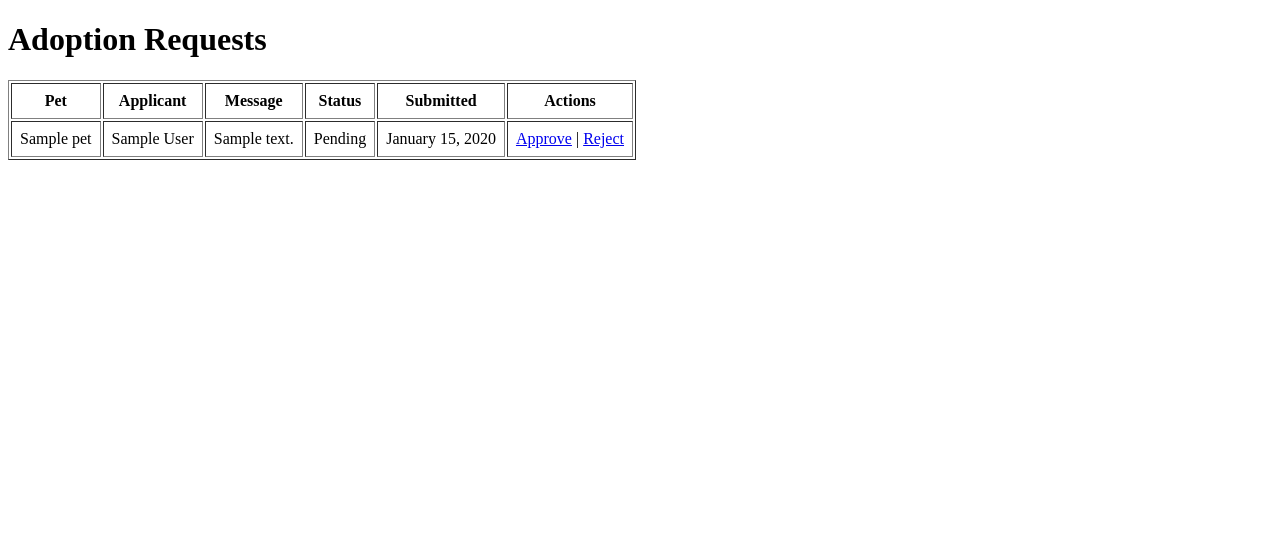
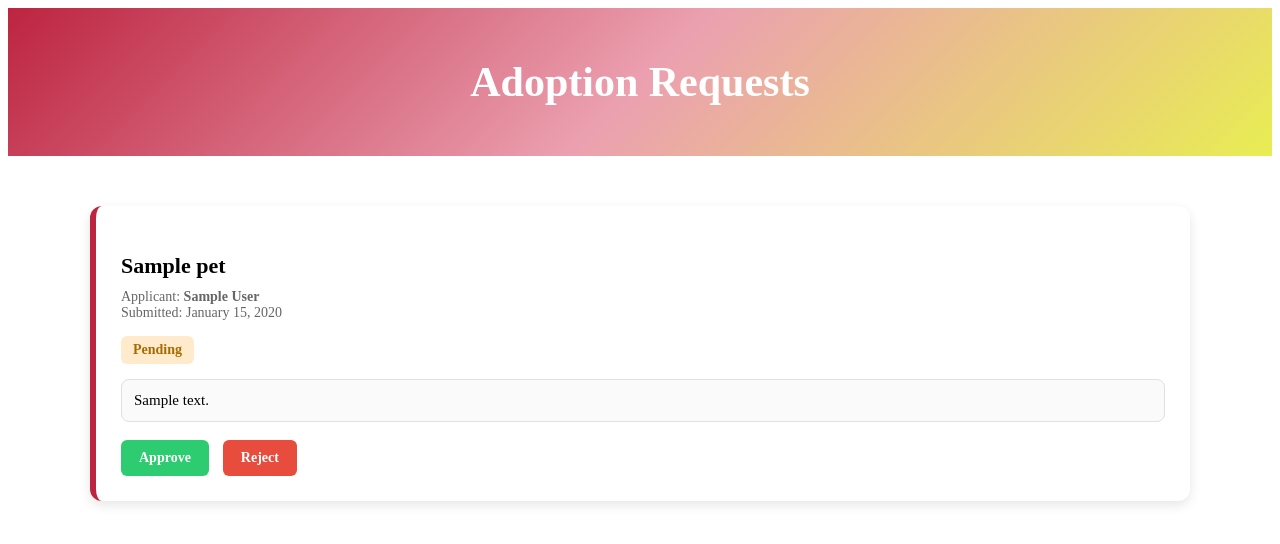
Before and after one commit to nickvibing/petadoptionplatform, a PHP site: page /petadoptionplatform/provider_requests.php in a window 1280 px wide. Shown: the top 544 px of the page. Run offline with PHP 8.4, Linux system fonts and the light colour scheme; the visitor is signed in with stand-in values (Sample User, id 1); tables that the repository leaves empty hold one stand-in row (values such as "Sample post").

Commit message:
adoption requests mostly working

```diff
--- a/public/provider_requests.php
+++ b/public/provider_requests.php
@@ -30,45 +30,167 @@ $stmt->bind_param("i", $providerId);
 $stmt->execute();
 $result = $stmt->get_result();
 ?>
+
 <!DOCTYPE html>
 <html>
 <head>
     <title>Adoption Requests</title>
+
+    <style>
+        /* --- HERO HEADER --- */
+        .hero-section {
+            background: linear-gradient(135deg, rgba(189,36,64,1) 0%, rgba(235,160,176,1) 50%, rgba(232,237,83,1) 100%);
+            color: white;
+            padding: 50px 20px;
+            text-align: center;
+            margin-bottom: 40px;
+        }
+
+        .hero-section h1 {
+            font-size: 42px;
+            margin: 0;
+        }
+
+        /* --- MAIN CONTENT --- */
+        .requests-container {
+            max-width: 1100px;
+            margin: 0 auto;
+            padding: 10px 20px;
+            display: grid;
+            grid-template-columns: repeat(auto-fit, minmax(320px, 1fr));
+            gap: 25px;
+        }
+
+        /* --- REQUEST CARD --- */
+        .request-card {
+            background: #ffffff;
+            border-radius: 12px;
+            padding: 25px;
+            box-shadow: 0 4px 12px rgba(0,0,0,0.1);
+            border-left: 6px solid #bd2440;
+        }
+
+        .request-card h3 {
+            font-size: 22px;
+            margin-bottom: 10px;
+        }
+
+        .request-meta {
+            font-size: 14px;
+            color: #666;
+            margin-bottom: 15px;
+        }
+
+        .message-box {
+            background: #fafafa;
+            padding: 12px;
+            border-radius: 8px;
+            font-size: 15px;
+            margin-bottom: 18px;
+            border: 1px solid #e0e0e0;
+        }
+
+        .status-badge {
+            padding: 6px 12px;
+            border-radius: 6px;
+            font-weight: bold;
+            font-size: 14px;
+            display: inline-block;
+            margin-bottom: 15px;
+        }
+
+        .status-pending { background: #ffebcc; color: #a66b00; }
+        .status-approved { background: #d4f7d4; color: #2e7d32; }
+        .status-rejected { background: #ffd6d6; color: #b71c1c; }
+
+        /* --- BUTTONS --- */
+        .actions {
+            margin-top: 10px;
+        }
+
+        .action-btn {
+            padding: 10px 18px;
+            font-size: 14px;
+            border-radius: 6px;
+            text-decoration: none;
+            font-weight: bold;
+            transition: 0.2s;
+            margin-right: 10px;
+            display: inline-block;
+        }
+
+        .approve-btn {
+            background: #2ecc71;
+            color: white;
+        }
+
+        .approve-btn:hover {
+            background: #27ae60;
+        }
+
+        .reject-btn {
+            background: #e74c3c;
+            color: white;
+        }
+
+        .reject-btn:hover {
+            background: #c0392b;
+        }
+    </style>
 </head>
+
 <body>
-<h1>Adoption Requests</h1>
+
+<!-- HEADER -->
+<div class="hero-section">
+    <h1>Adoption Requests</h1>
+</div>
+
+<!-- CONTENT -->
+<div class="requests-container">
 
 <?php if ($result->num_rows === 0): ?>
-    <p>No adoption requests yet.</p>
+    <p style="font-size: 20px; text-align:center;">No adoption requests yet.</p>
+
 <?php else: ?>
-    <table border="1" cellpadding="8">
-        <tr>
-            <th>Pet</th>
-            <th>Applicant</th>
-            <th>Message</th>
-            <th>Status</th>
-            <th>Submitted</th>
-            <th>Actions</th>
-        </tr>
+    <?php while ($row = $result->fetch_assoc()): ?>
 
-        <?php while ($row = $result->fetch_assoc()): ?>
-        <tr>
-            <td><?= htmlspecialchars($row['pet_name']) ?></td>
-            <td><?= htmlspecialchars($row['first_name'] . ' ' . $row['last_name']) ?></td>
-            <td><?= nl2br(htmlspecialchars($row['message'])) ?></td>
-            <td><?= ucfirst($row['status']) ?></td>
-            <td><?= date("F j, Y", strtotime($row['created_at'])) ?></td>
-            <td>
+        <div class="request-card">
+            <h3><?= htmlspecialchars($row['pet_name']) ?></h3>
+
+            <div class="request-meta">
+                Applicant: <strong><?= htmlspecialchars($row['first_name'] . " " . $row['last_name']) ?></strong><br>
+                Submitted: <?= date("F j, Y", strtotime($row['created_at'])) ?>
+            </div>
+
+            <div class="status-badge
+                <?= $row['status'] === 'pending' ? 'status-pending' : ($row['status'] === 'approved' ? 'status-approved' : 'status-rejected') ?>">
+                <?= ucfirst($row['status']) ?>
+            </div>
+
+            <div class="message-box">
+                <?= nl2br(htmlspecialchars($row['message'])) ?>
+            </div>
+
+            <div class="actions">
                 <?php if ($row['status'] === "pending"): ?>
-                    <a href="process_application.php?id=<?= $row['application_id'] ?>&action=approve">Approve</a> |
-                    <a href="process_application.php?id=<?= $row['application_id'] ?>&action=reject">Reject</a>
-                <?php else: ?>
-                    —
+                    <a class="action-btn approve-btn"
+                       href="process_application.php?id=<?= $row['application_id'] ?>&action=approve">
+                        Approve
+                    </a>
+
+                    <a class="action-btn reject-btn"
+                       href="process_application.php?id=<?= $row['application_id'] ?>&action=reject">
+                        Reject
+                    </a>
                 <?php endif; ?>
-            </td>
-        </tr>
-        <?php endwhile; ?>
-    </table>
+            </div>
+        </div>
+
+    <?php endwhile; ?>
 <?php endif; ?>
+
+</div>
+
 </body>
 </html>
```
Also changed, not shown: public/application.php (+78 -6 lines).
